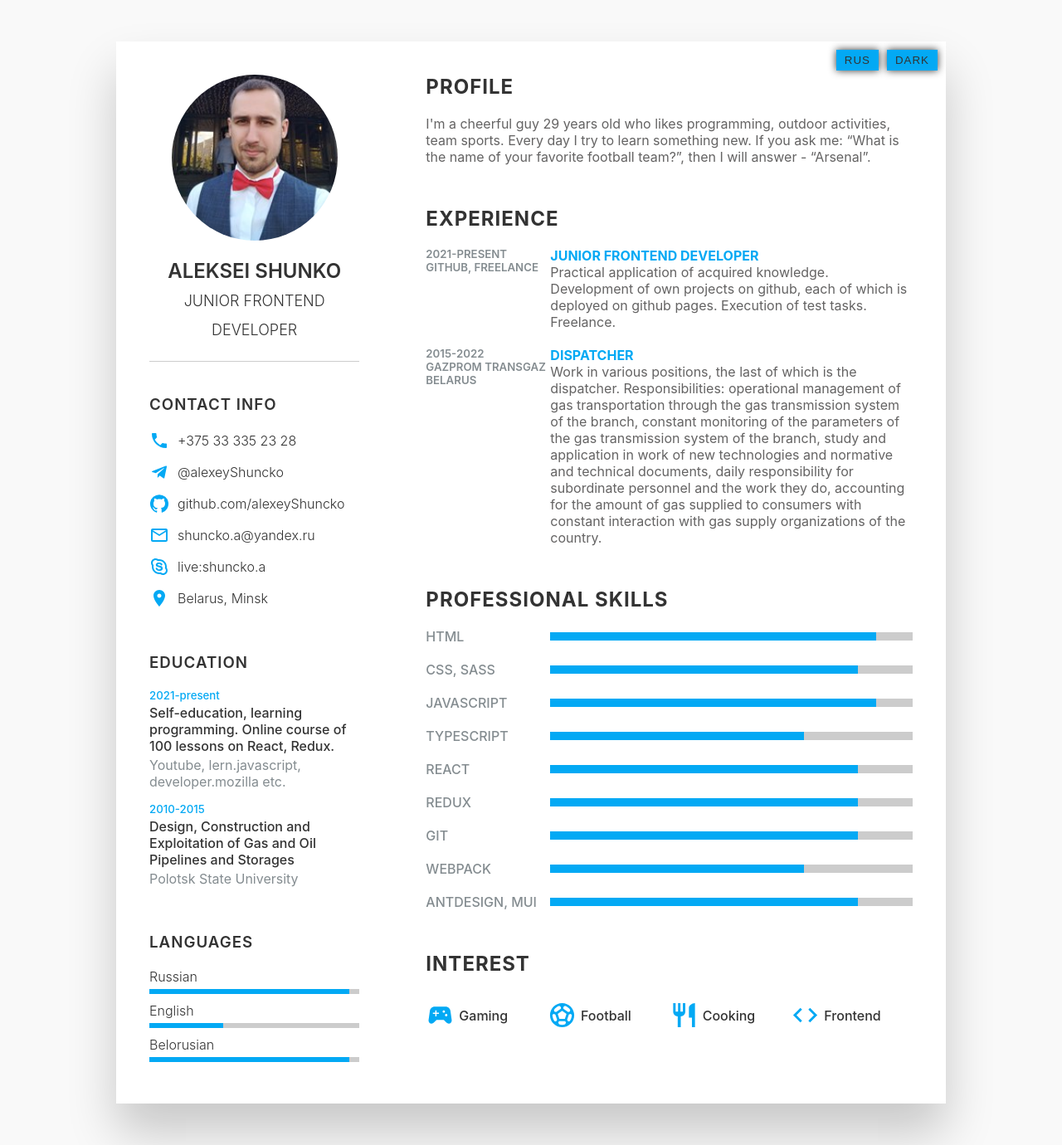
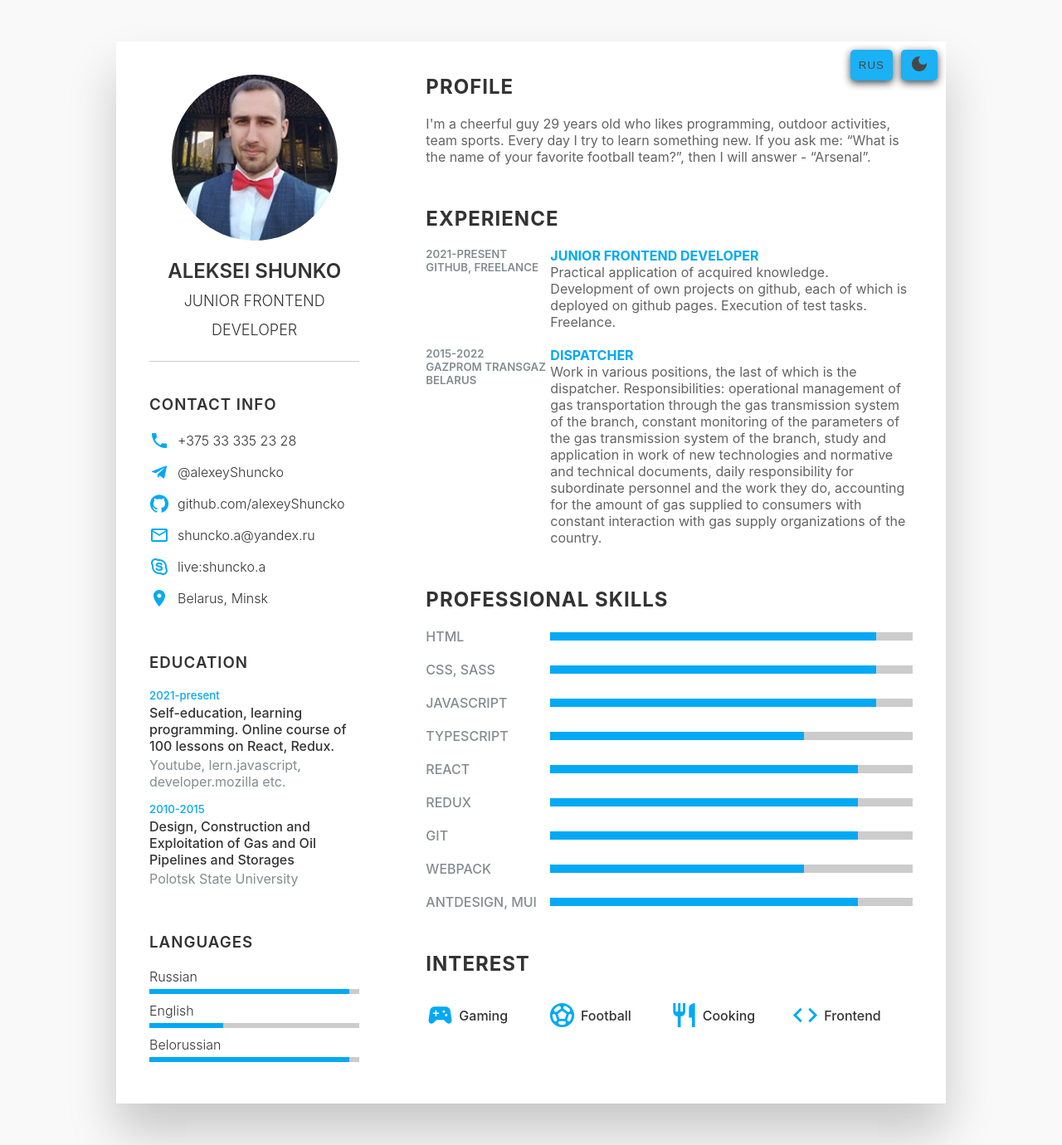
Before and after one commit to alexeyShuncko/resume, a React (Create React App) app: page / in a window 1280 px wide. Shown: the whole page at 83% size. Built offline with nearby package versions, Linux system fonts and the light colour scheme.

Commit message:
Кнопки

```diff
--- a/src/App.css
+++ b/src/App.css
@@ -337,10 +337,20 @@
   padding: 5px 10px;
   background: var(--secondColor);
   color: var(--primaryColor);
-  box-shadow: 0 0 10px var(--primaryColor);
+  box-shadow: 0 3px 10px var(--primaryColor);
   margin-left: 10px;
   text-transform: uppercase;
   letter-spacing: 1px;
   font-weight: 500;
+  border-radius: 5px;
+  opacity: 0.9;
+ }
 
+ .blockBtn button:active {
+  box-shadow: 0 3px 10px var(--primaryColor),
+              0 3px 20px var(--primaryColor);
  }
+
+ .blockBtn button:hover {
+  opacity: 1;
+ }
--- a/src/components/dataEng.js
+++ b/src/components/dataEng.js
@@ -40,7 +40,7 @@ export const dataEng = {
     languages: {title: 'Languages', list: [
       {name: 'Russian', percent: '95%'},
       {name: 'English', percent: '35%'},
-      {name: 'Belorusian', percent: '95%'},
+      {name: 'Belorussian', percent: '95%'},
     ]},
     about: {title: 'Profile',
     p1: `I'm a cheerful guy 29 years old who likes programming, outdoor activities, team sports.
@@ -61,7 +61,7 @@ export const dataEng = {
     ]},
     skills: {title: 'Professional Skills', list: [
       {name: 'HTML', percent: '90%'},
-      {name: 'CSS, SASS', percent: '85%'},
+      {name: 'CSS, SASS', percent: '90%'},
       {name: 'Javascript', percent: '90%'},
       {name: 'Typescript', percent: '70%'},
       {name: 'React', percent: '85%'},
--- a/src/components/dataRus.js
+++ b/src/components/dataRus.js
@@ -60,7 +60,7 @@ export const dataRus = {
     ]},
     skills: {title: 'Профессиональные навыки', list: [
       {name: 'HTML', percent: '90%'},
-      {name: 'CSS, SASS', percent: '85%'},
+      {name: 'CSS, SASS', percent: '90%'},
       {name: 'Javascript', percent: '90%'},
       {name: 'Typescript', percent: '70%'},
       {name: 'React', percent: '85%'},
--- a/src/components/resume.js
+++ b/src/components/resume.js
@@ -2,8 +2,8 @@ import { useState } from "react";
 import { dataEng } from "./dataEng";
 import { dataRus } from "./dataRus";
 import photo from '../images/photo1.jpg'
-// import LightModeIcon from '@mui/icons-material/LightMode';
-// import DarkModeIcon from '@mui/icons-material/DarkMode';
+import LightModeIcon from '@mui/icons-material/LightMode';
+import DarkModeIcon from '@mui/icons-material/DarkMode';
 
 
 
@@ -19,13 +19,15 @@ const Resume = (props) => {
 
   const handlerLanguage = (e) => {
 
-
-    if (e.target.innerHTML === 'RUS' || e.target.innerHTML ==='ENG') {
+    if (e.target.innerHTML === 'RUS' || e.target.innerHTML === 'ENG') {
       setLanguage(!language)
     }
-    else if (e.target.innerHTML === 'Dark' || e.target.innerHTML ==='Light') {
+  }
+
+
+  const handlerTheme = (e) => {
     let root = document.getElementById('root')
-      if (e.target.innerHTML === 'Dark') {
+    if (e.currentTarget.classList.contains('dark')) {
       root.style.setProperty('--background', '#23242e')
       root.style.setProperty('--backgroundResume', '#23242e')
       root.style.setProperty('--primaryColor', '#fff')
@@ -33,9 +35,8 @@ const Resume = (props) => {
       root.style.setProperty('--line', 'rgba(255,255,255,0.5)')
       root.style.setProperty('--shadow', 'rgba(255,255,255,0.3)')
       root.style.setProperty('--progresColor', '#fff')
-
     }
-      else {
+    else if (e.currentTarget.classList.contains('light')) {
       root.style.setProperty('--background', '#f9f9f9')
       root.style.setProperty('--backgroundResume', '#fff')
       root.style.setProperty('--primaryColor', '#333')
@@ -46,10 +47,6 @@ const Resume = (props) => {
     }
     setTheme(!theme)
   }
-  }
-
-
-
 
 
 
@@ -58,8 +55,10 @@ const Resume = (props) => {
     <div className='container'>
 
       <div className='blockBtn' onClick={handlerLanguage}>
-        { !language ? <button>RUS</button> : <button>ENG</button> }
-        { !theme ?  <button>Dark</button> : <button>Light</button> }
+        {!language ? <button>RUS</button> : <button>ENG</button>}
+        {!theme
+          ? <button className="dark" onClick={handlerTheme}><DarkModeIcon /></button>
+          : <button className="light" onClick={handlerTheme}><LightModeIcon /></button>}
       </div>
 
       <div className='leftSection'>
```
Lines whose indentation alone changed are shown as unchanged.
